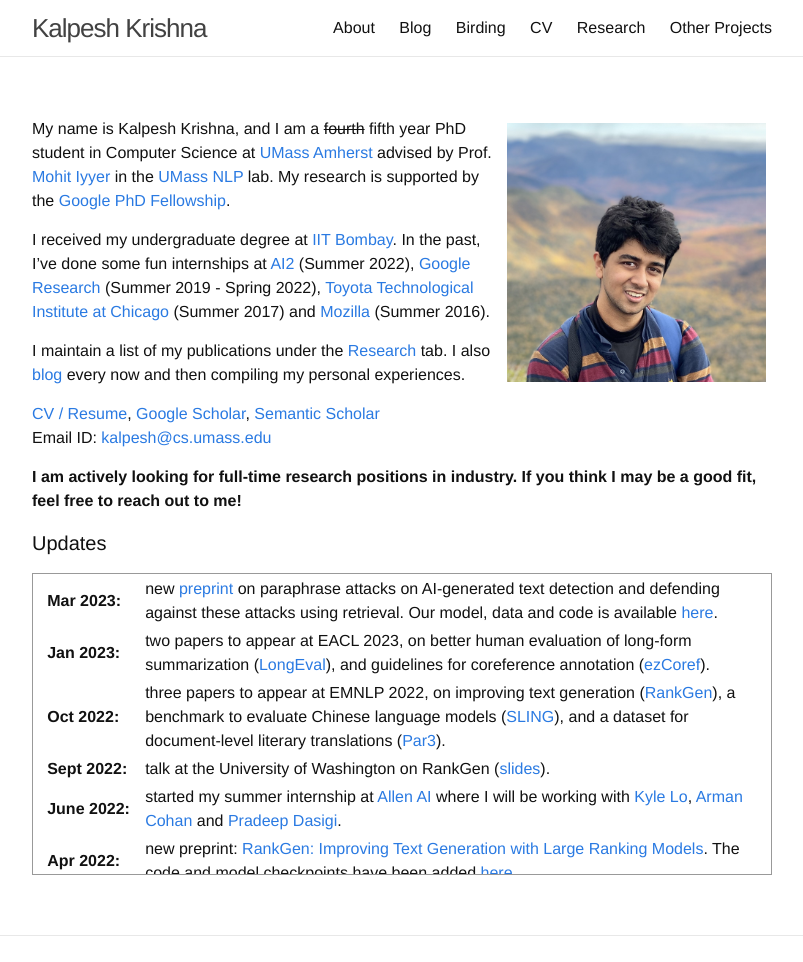
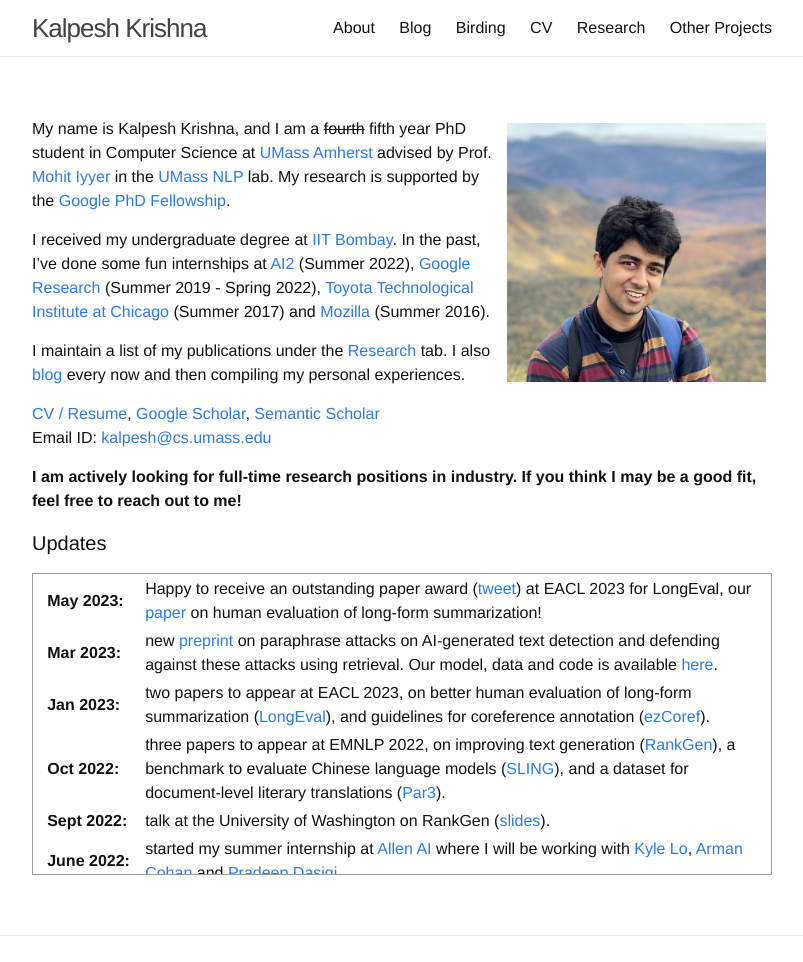
Before and after one commit to martiansideofthemoon/martiansideofthemoon.github.io, a Jekyll site: the page built from index.md, in a window 1280 px wide, cut to the strip 0-962 px from the top of the page. Shown: the whole strip, without its empty margins (238-1041 px from the left). Built offline with Jekyll 4.4.1, drawn with Linux system fonts in a browser that asks for light colours; comment, search, counter and statistics services are not loaded.

Commit message:
Update index.md

```diff
--- a/index.md
+++ b/index.md
@@ -22,6 +22,7 @@ Email ID: [kalpesh@cs.umass.edu](mailto:kalpesh@cs.umass.edu)
 <table>
 <col width="100px">
 <col width="650px">
+<tr><td><b>May 2023:</b></td><td>Happy to receive an outstanding paper award (<a href="https://twitter.com/kalpeshk2011/status/1654133082247815169">tweet</a>) at EACL 2023 for LongEval, our <a href="https://arxiv.org/abs/2301.13298">paper</a> on human evaluation of long-form summarization!</td></tr>
 <tr><td><b>Mar 2023:</b></td><td>new <a href="https://arxiv.org/abs/2303.13408">preprint</a> on paraphrase attacks on AI-generated text detection and defending against these attacks using retrieval. Our model, data and code is available <a href="https://github.com/martiansideofthemoon/ai-detection-paraphrases">here</a>.</td></tr>
   <tr><td><b>Jan 2023:</b></td><td>two papers to appear at EACL 2023, on better human evaluation of long-form summarization (<a href="https://arxiv.org/abs/2301.13298">LongEval</a>), and guidelines for coreference annotation (<a href="https://arxiv.org/abs/2210.07188">ezCoref</a>).</td></tr>
   <tr><td><b>Oct 2022:</b></td><td>three papers to appear at EMNLP 2022, on improving text generation (<a href="https://arxiv.org/abs/2205.09726">RankGen</a>), a benchmark to evaluate Chinese language models (<a href="https://arxiv.org/abs/2210.11689">SLING</a>), and a dataset for document-level literary translations (<a href="https://arxiv.org/abs/2210.14250">Par3</a>).</td></tr>
```
